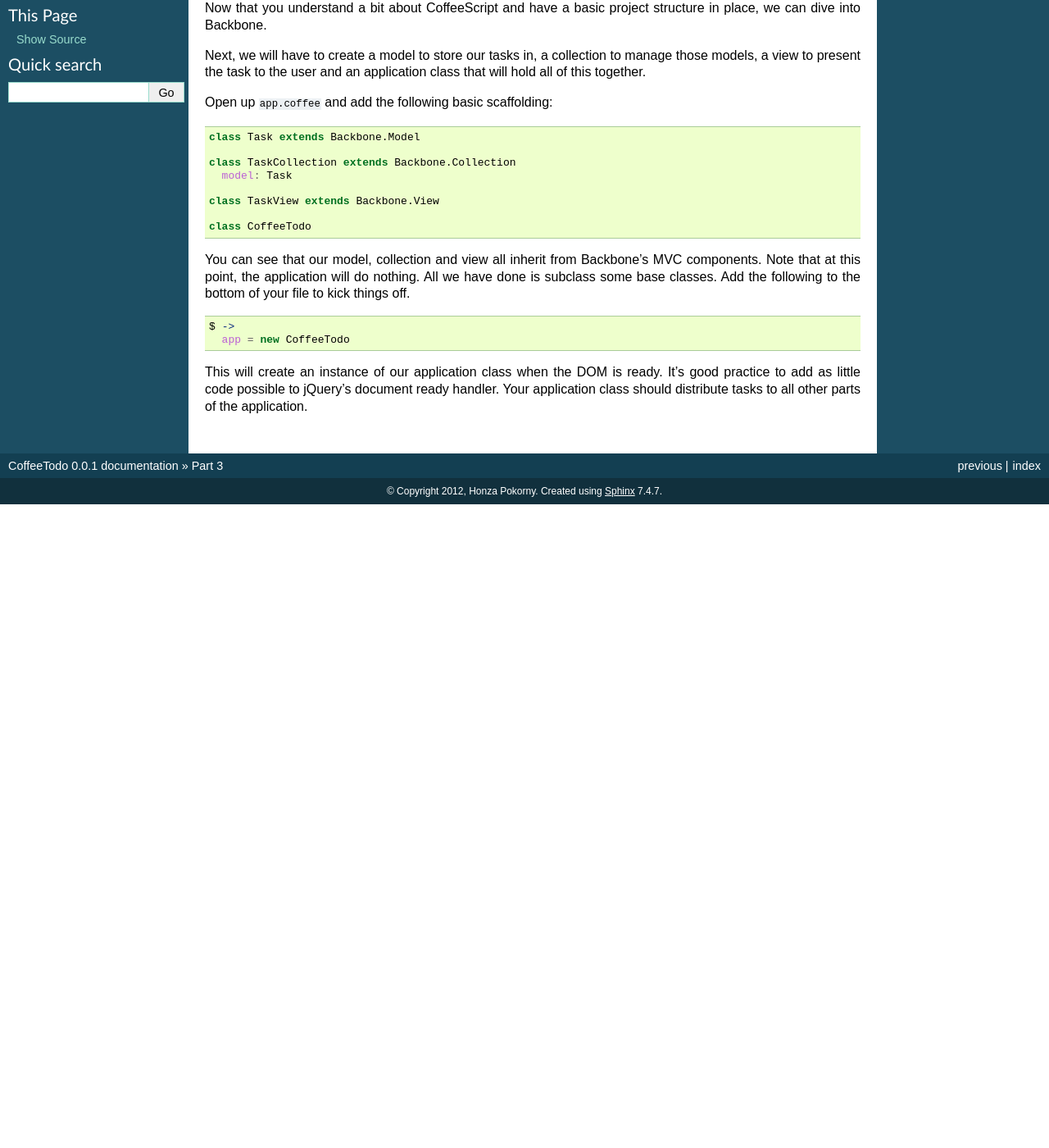
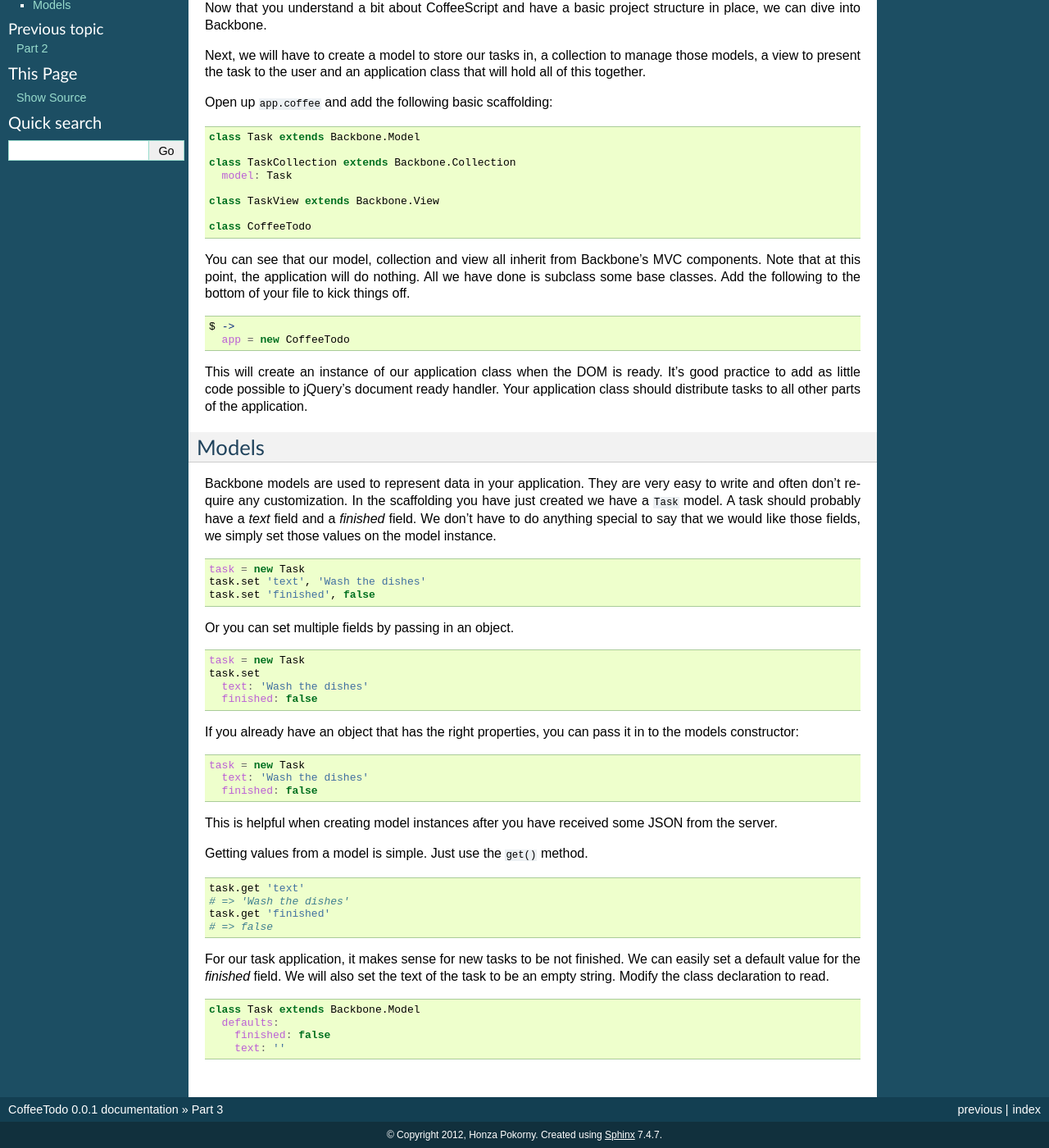
Before and after one commit to honza/CoffeeTodo, a Sphinx documentation site: the page built from docs/part_3.rst, in a window 1280 px wide and 1400 px high, scrolled down 92 px. Shown: the whole window at 82% size. Built offline with Sphinx 7.4.7, drawn with Linux system fonts in a browser that asks for light colours; before the commit the page ends 900 px from its top, so only the background shows below that; some of the changed text lies outside the part shown.

Commit message:
Add section on models

```diff
--- a/docs/part_3.rst
+++ b/docs/part_3.rst
@@ -36,3 +36,60 @@
 It's good practice to add as little code possible to jQuery's document ready
 handler. Your application class should distribute tasks to all other parts of
 the application.
+
+Models
+------
+
+Backbone models are used to represent data in your application. They are very
+easy to write and often don't require any customization. In the scaffolding you
+have just created we have a ``Task`` model. A task should probably have a
+*text* field and a *finished* field. We don't have to do anything special to
+say that we would like those fields, we simply set those values on the model
+instance.
+
+.. sourcecode:: coffee-script
+
+    task = new Task
+    task.set 'text', 'Wash the dishes'
+    task.set 'finished', false
+
+Or you can set multiple fields by passing in an object.
+
+.. sourcecode:: coffee-script
+
+    task = new Task
+    task.set
+      text: 'Wash the dishes'
+      finished: false
+
+If you already have an object that has the right properties, you can pass it in
+to the models constructor:
+
+.. sourcecode:: coffee-script
+
+    task = new Task
+      text: 'Wash the dishes'
+      finished: false
+
+This is helpful when creating model instances after you have received some JSON
+from the server.
+
+Getting values from a model is simple. Just use the ``get()`` method.
+
+.. sourcecode:: coffee-script
+
+    task.get 'text'
+    # => 'Wash the dishes'
+    task.get 'finished'
+    # => false
+
+For our task application, it makes sense for new tasks to be not finished. We
+can easily set a default value for the *finished* field. We will also set the
+text of the task to be an empty string. Modify the class declaration to read.
+
+.. sourcecode:: coffee-script
+
+    class Task extends Backbone.Model
+      defaults:
+        finished: false
+        text: ''
```
